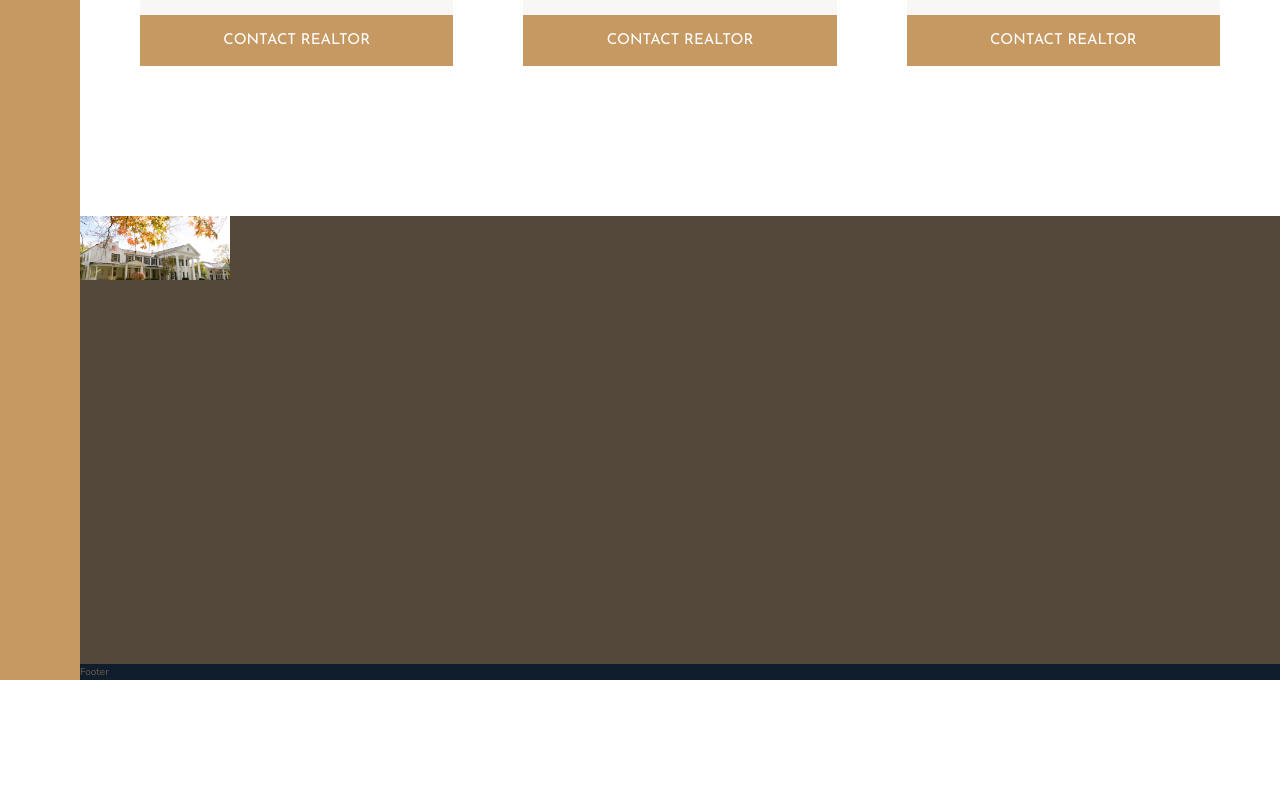
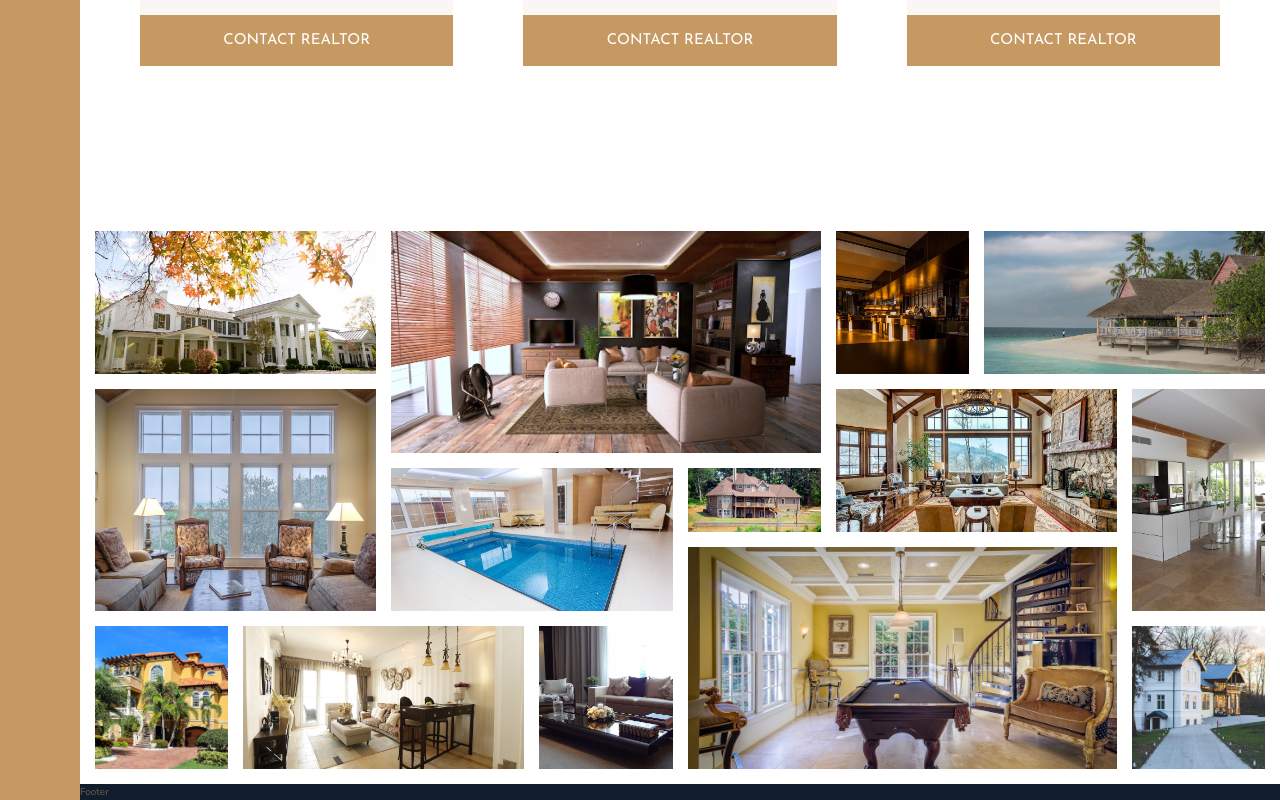
Before and after one commit to Justin-Singh125125/React-Nexter-CSS-Grid, a React (Create React App) app: page / in a window 1280 px wide. Shown: the part 2856-3656 px from the top of the page. Before the commit the page ends 3536 px from the top, so only its background shows below. Built offline with nearby package versions, Linux system fonts and the light colour scheme.

Commit message:
Building the Gallery - Part 2

```diff
--- a/src/assets/css/layouts/gallery.scss
+++ b/src/assets/css/layouts/gallery.scss
@@ -1,13 +1,71 @@
 .gallery{
-    background-color: $color-grey-dark-1;
+
     grid-column: full-start / full-end;
 
     display: grid;
     grid-template-columns: repeat(8, 1fr);
     grid-template-rows: repeat(7, 5vw);
+    grid-gap: 1.5rem;
+    padding: 1.5rem;
 
     &__item{
 
+
+        &--1{
+            grid-row: 1 / 3;
+            grid-column: 1 / 3;
+        }
+        &--2{
+            grid-row: 1 / 4;
+            grid-column: 3 / 6;
+        }
+        &--3{
+            grid-row: 1 / 3;
+        }
+        &--4{
+            grid-column: 7 / 9;
+            grid-row: 1 / 3;
+        }
+        &--5{
+            grid-row: 3 / 6;
+            grid-column: 1 / 3;
+        }
+        &--6{
+            grid-row: 4 / 6;
+            grid-column: 3 / 5;
+        }
+        &--7{
+            grid-row: 4 / 5;
+            grid-column: 5 / 6;
+        }
+        &--8{
+            grid-row: 3 / 5;
+            grid-column: 6 / 8;
+        }
+        &--9{
+            grid-row: 3 / 6;
+            grid-column: 8 / 9;
+        }
+        &--10{
+            grid-row: 6 / 8;
+            grid-column: 1 / 2;
+        }
+        &--11{
+            grid-row: 6 / 8;
+            grid-column:  2 / 4;
+        }
+        &--12{
+            grid-row: 6 / 8;
+            grid-column: 4 / 5;
+        }
+        &--13{
+            grid-row: 5 / 8;
+            grid-column: 5 / 8;
+        }
+        &--14{
+            grid-row: 6 / 8;
+            grid-column: 8 / 9;
+        }
     }
 
     &__img{
--- a/src/pages/Home/index.js
+++ b/src/pages/Home/index.js
@@ -165,6 +165,45 @@ class Home extends React.Component {
                     <figure className="gallery__item gallery__item--1">
                         <GalleryImage src={GalleryPhoto_1} />
                     </figure>
+                    <figure className="gallery__item gallery__item--2">
+                        <GalleryImage src={GalleryPhoto_2} />
+                    </figure>
+                    <figure className="gallery__item gallery__item--3">
+                        <GalleryImage src={GalleryPhoto_3} />
+                    </figure>
+                    <figure className="gallery__item gallery__item--4">
+                        <GalleryImage src={GalleryPhoto_4} />
+                    </figure>
+                    <figure className="gallery__item gallery__item--5">
+                        <GalleryImage src={GalleryPhoto_5} />
+                    </figure>
+                    <figure className="gallery__item gallery__item--6">
+                        <GalleryImage src={GalleryPhoto_6} />
+                    </figure>
+                    <figure className="gallery__item gallery__item--7">
+                        <GalleryImage src={GalleryPhoto_7} />
+                    </figure>
+                    <figure className="gallery__item gallery__item--8">
+                        <GalleryImage src={GalleryPhoto_8} />
+                    </figure>
+                    <figure className="gallery__item gallery__item--9">
+                        <GalleryImage src={GalleryPhoto_9} />
+                    </figure>
+                    <figure className="gallery__item gallery__item--10">
+                        <GalleryImage src={GalleryPhoto_10} />
+                    </figure>
+                    <figure className="gallery__item gallery__item--11">
+                        <GalleryImage src={GalleryPhoto_11} />
+                    </figure>
+                    <figure className="gallery__item gallery__item--12">
+                        <GalleryImage src={GalleryPhoto_12} />
+                    </figure>
+                    <figure className="gallery__item gallery__item--13">
+                        <GalleryImage src={GalleryPhoto_13} />
+                    </figure>
+                    <figure className="gallery__item gallery__item--14">
+                        <GalleryImage src={GalleryPhoto_14} />
+                    </figure>
                 </Gallery>
                 <Footer>
                     Footer
```
